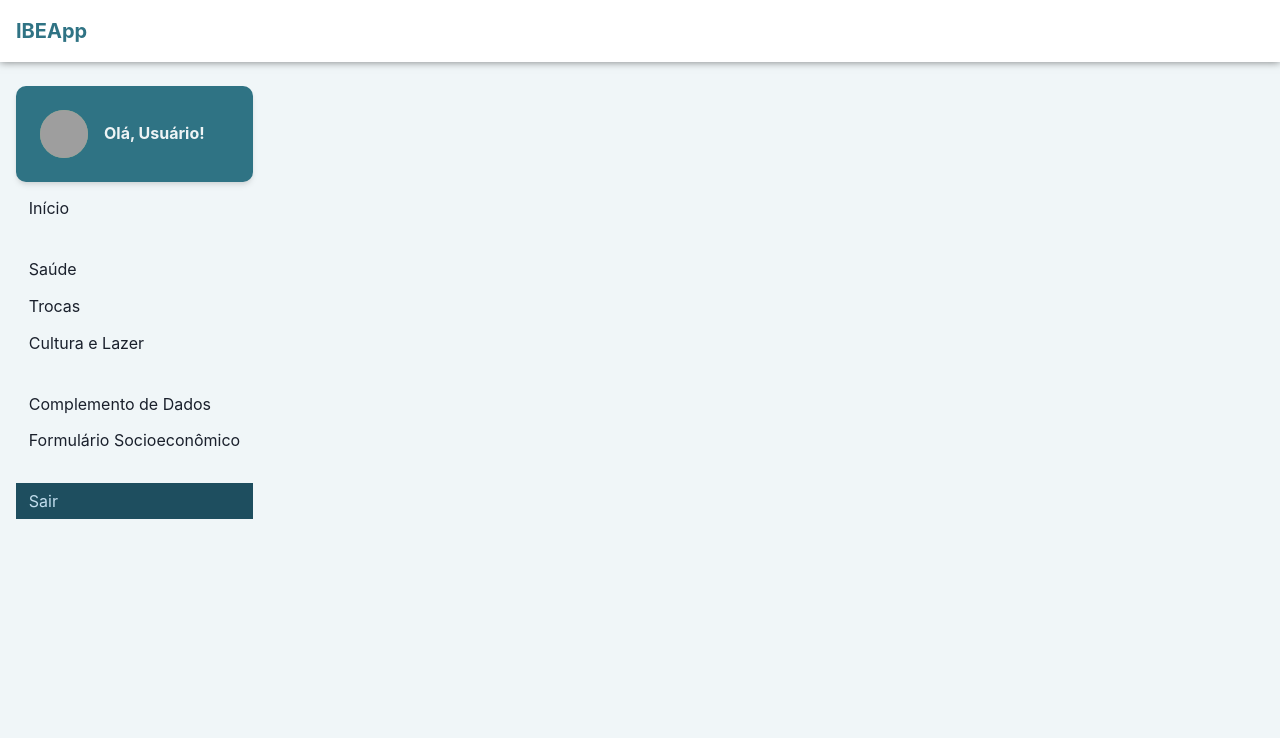
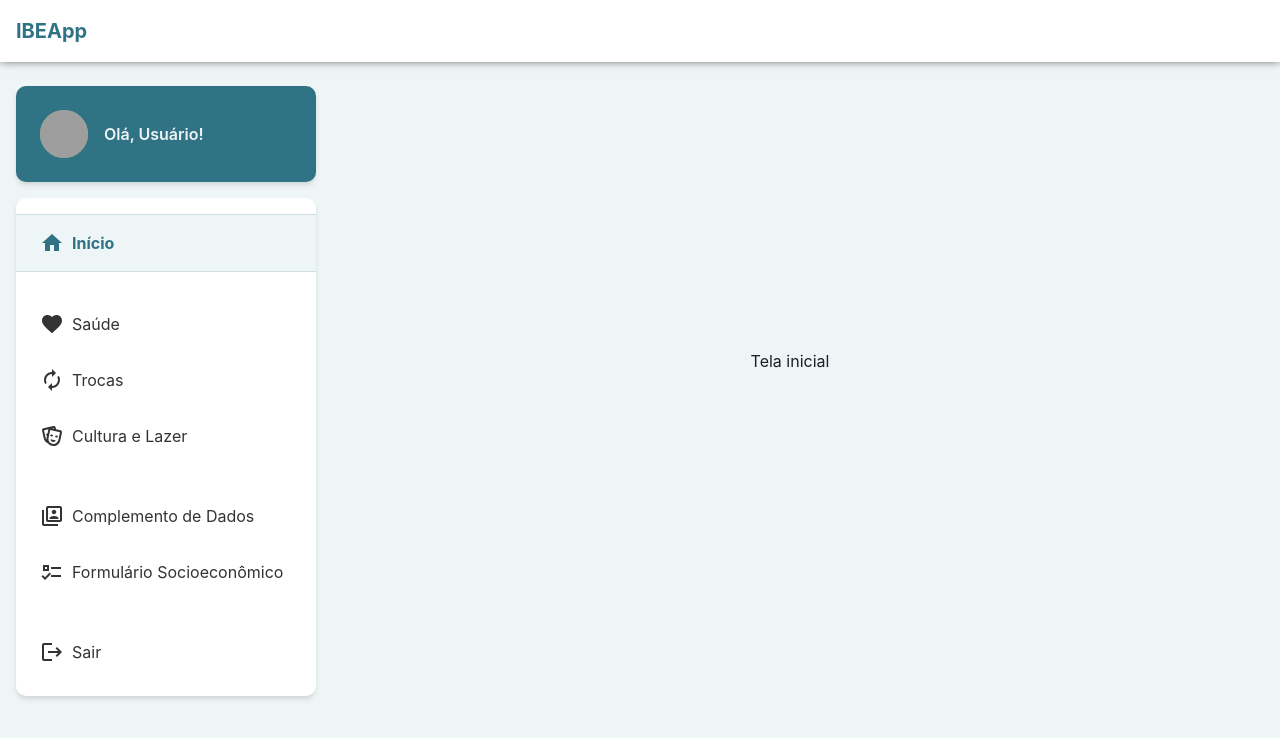
Before and after one commit to CodelabUnifesp/ibeac-web, a React (Create React App) app: page /home in a window 1280 px wide. Shown: the top 738 px of the page. Built offline with nearby package versions, Linux system fonts and the light colour scheme; grey boxes are pictures that could not be loaded; the HTML template or start-up script is replaced by a standard one.

Commit message:
terminando sidebar no desktop

```diff
--- a/package.json
+++ b/package.json
@@ -10,6 +10,8 @@
     "@chakra-ui/react": "^1.6.1",
     "@emotion/react": "11",
     "@emotion/styled": "11",
+    "@mdi/js": "^5.9.55",
+    "@mdi/react": "^1.5.0",
     "@rocketseat/unform": "^1.6.2",
     "@testing-library/jest-dom": "^5.11.4",
     "@testing-library/react": "^11.1.0",
--- a/src/App.js
+++ b/src/App.js
@@ -8,7 +8,7 @@ import theme from './theme';
 function App() {
   return (
     <ChakraProvider theme={theme}>
-      <Box className="appContainer" bg={{base: 'white', lg: '#F0F6F8'}}>
+      <Box className="appContainer" bg={{base: 'white', lg: 'light.50'}}>
         <Routes />
       </Box>
     </ChakraProvider>
--- /dev/null
+++ b/src/components/Container/index.js
@@ -0,0 +1,18 @@
+import React from 'react';
+import PropTypes from 'prop-types';
+import {Box} from '@chakra-ui/layout';
+
+import {Wrapper} from './styles';
+
+const Container = ({children, ...props} = {}) => (
+  <Wrapper shadow="md" {...props}>
+    {children}
+  </Wrapper>
+);
+
+Container.displayName = 'Container';
+Container.propTypes = {
+  children: PropTypes.node.isRequired,
+};
+
+export default Container;
--- /dev/null
+++ b/src/components/Container/styles.js
@@ -0,0 +1,11 @@
+import {Box} from '@chakra-ui/layout';
+import styled from 'styled-components';
+
+export const Wrapper = styled(Box)`
+  background: white;
+  border-radius: 10px;
+`;
+
+export default {
+  Wrapper,
+};
--- a/src/components/Navigation/index.js
+++ b/src/components/Navigation/index.js
@@ -1,7 +1,17 @@
 import React, {useRef} from 'react';
 
-import {Menu} from '@chakra-ui/react';
+import {Text, Menu, Box} from '@chakra-ui/react';
 
+import {Icon} from '@mdi/react';
+import {
+  mdiHome,
+  mdiHeart,
+  mdiAutorenew,
+  mdiDramaMasks,
+  mdiFormatListChecks,
+  mdiAccountBoxMultipleOutline,
+  mdiLogout,
+} from '@mdi/js';
 import {MenuItem} from './styles';
 
 const Navigation = () => {
@@ -9,16 +19,53 @@ const Navigation = () => {
 
   return (
     <Menu>
-      <MenuItem to="/">Início</MenuItem>
+      <MenuItem className="selected" to="/">
+        <Text mr={2}>
+          <Icon size={1} path={mdiHome} />
+        </Text>
+        Início
+      </MenuItem>
       <br />
-      <MenuItem to="/how">Saúde</MenuItem>
-      <MenuItem to="/faetures">Trocas</MenuItem>
-      <MenuItem to="/pricing">Cultura e Lazer</MenuItem>
+      <MenuItem to="/how">
+        <Text mr={2}>
+          <Icon size={1} path={mdiHeart} />
+        </Text>
+        Saúde
+      </MenuItem>
+      <MenuItem to="/faetures">
+        <Text mr={2}>
+          <Icon size={1} path={mdiAutorenew} />
+        </Text>
+        Trocas
+      </MenuItem>
+      <MenuItem to="/pricing">
+        <Text mr={2}>
+          <Icon size={1} path={mdiDramaMasks} />
+        </Text>
+        Cultura e Lazer
+      </MenuItem>
       <br />
-      <MenuItem to="/faetures">Complemento de Dados</MenuItem>
-      <MenuItem to="/pricing">Formulário Socioeconômico</MenuItem>
+      <MenuItem to="/faetures">
+        <Text mr={2}>
+          <Icon size={1} path={mdiAccountBoxMultipleOutline} />
+        </Text>
+        Complemento de Dados
+      </MenuItem>
+      <MenuItem to="/pricing">
+        <Text mr={2}>
+          <Icon size={1} path={mdiFormatListChecks} />
+        </Text>
+        Formulário Socioeconômico
+      </MenuItem>
       <br />
-      <MenuItem to="/signup" isLast color="primary.100" bg="primary.700">
+      <MenuItem
+        to="/signup"
+        isLast
+        color={{base: 'primary.100', lg: 'black'}}
+        bg={{base: 'primary.700', lg: 'none'}}>
+        <Text mr={2}>
+          <Icon size={1} path={mdiLogout} />
+        </Text>
         Sair
       </MenuItem>
     </Menu>
--- a/src/components/Navigation/styles.js
+++ b/src/components/Navigation/styles.js
@@ -3,11 +3,23 @@ import styled from 'styled-components';
 import {Box, MenuItem as CMenuItem} from '@chakra-ui/react';
 
 export const MenuItem = styled(CMenuItem)`
-  justify-content: 'center';
+  padding: 1rem 1.5rem;
+  display: flex;
+  justify-content: flex-start;
+  color: #333;
 
   &:focus {
     background: var(--chakra-colors-primary-400);
-    color: 'black';
+    color: black;
+  }
+
+  &.selected {
+    background: var(--chakra-colors-light-50);
+    color: var(--chakra-colors-primary-600);
+    font-weight: bold;
+    border-top: 1px solid;
+    border-bottom: 1px solid;
+    border-color: var(--chakra-colors-light-100);
   }
 `;
 
--- a/src/components/Sidebar/index.js
+++ b/src/components/Sidebar/index.js
@@ -1,26 +1,31 @@
 import React from 'react';
 import PropTypes from 'prop-types';
 
-import {Stack, Box, Button, Heading, Flex} from '@chakra-ui/layout';
+import {Stack, Box, Button, Text, Flex} from '@chakra-ui/layout';
 import {Avatar} from '@chakra-ui/avatar';
 
+import Container from '../Container';
+
 const Sidebar = ({children} = {}) => (
-  <Stack>
+  <Stack width="100%">
     <Flex
       flexDirection="row"
       align="center"
       bg="primary.600"
       p={6}
+      mb={2}
       borderRadius="10px"
       shadow="md">
       <Box mr={4}>
         <Avatar name="Usuário" src="https://bit.ly/dan-abramov" />
       </Box>
-      <Heading size="sm" color="whiteAlpha.900">
+      <Text fontWeight="600" size="sm" color="whiteAlpha.900">
         Olá, Usuário!
-      </Heading>
+      </Text>
     </Flex>
-    <Box>{children}</Box>
+    <Container pt={4} pb={4}>
+      {children}
+    </Container>
   </Stack>
 );
 
--- a/src/layouts/default/index.js
+++ b/src/layouts/default/index.js
@@ -36,7 +36,7 @@ const Default = ({children} = {}) => {
           </Collapse>
         </Header>
         <Content mt={2} p={4}>
-          <Box display={{base: 'none', lg: 'flex'}}>
+          <Box width="100%" display={{base: 'none', lg: 'flex'}}>
             <Sidebar>
               <Navigation />
             </Sidebar>
--- a/src/theme.js
+++ b/src/theme.js
@@ -18,5 +18,17 @@ export default extendTheme({
       800: '#0b2b3a',
       900: '#000d18',
     },
+    light: {
+      50: '#eef5f7',
+      100: '#d1dfe3',
+      200: '#b2c9d0',
+      300: '#92b4bf',
+      400: '#749fae',
+      500: '#5b8695',
+      600: '#486774',
+      700: '#344a52',
+      800: '#1f2c31',
+      900: '#080f11',
+    },
   },
 });
```
Also changed, not shown: src/components/Body/index.js (+7 -1 lines), 1 other file (tests, documents, lock files or other folders).
